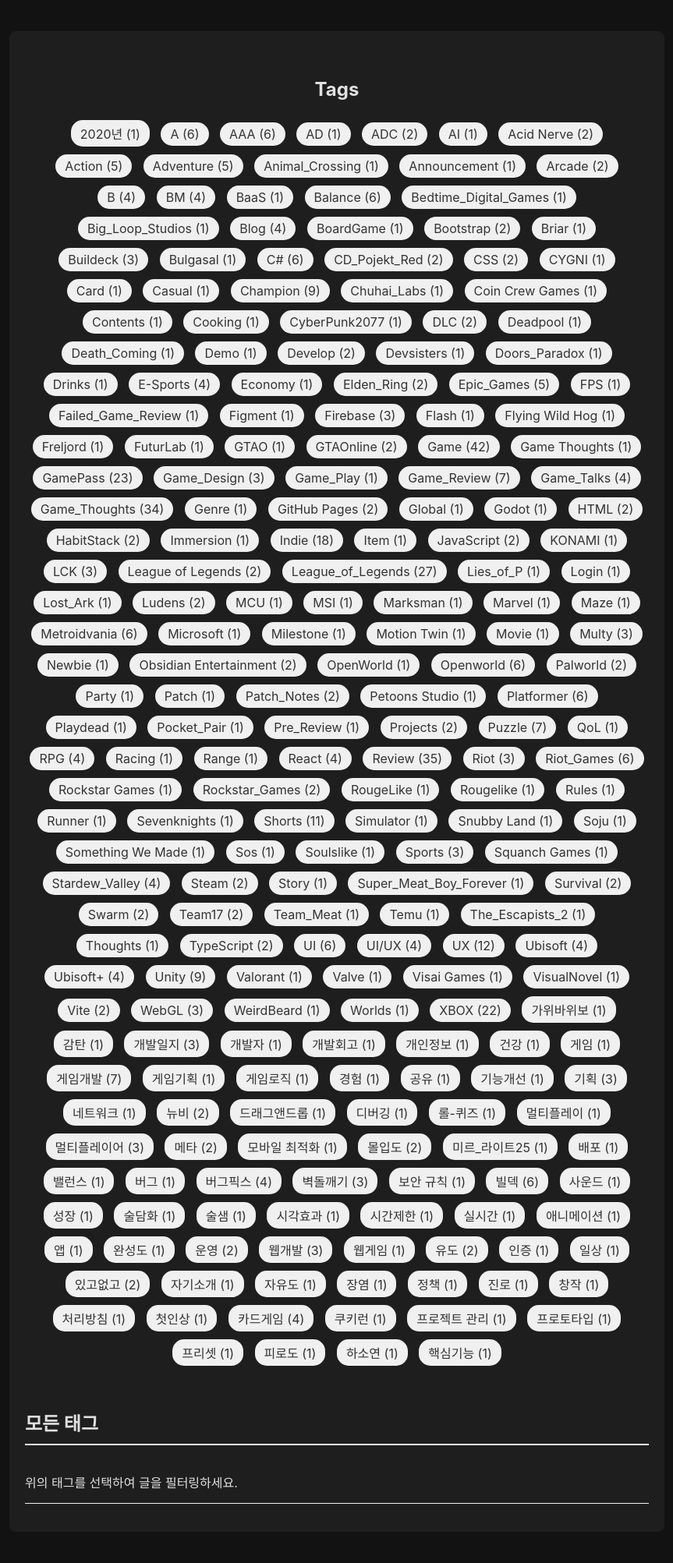
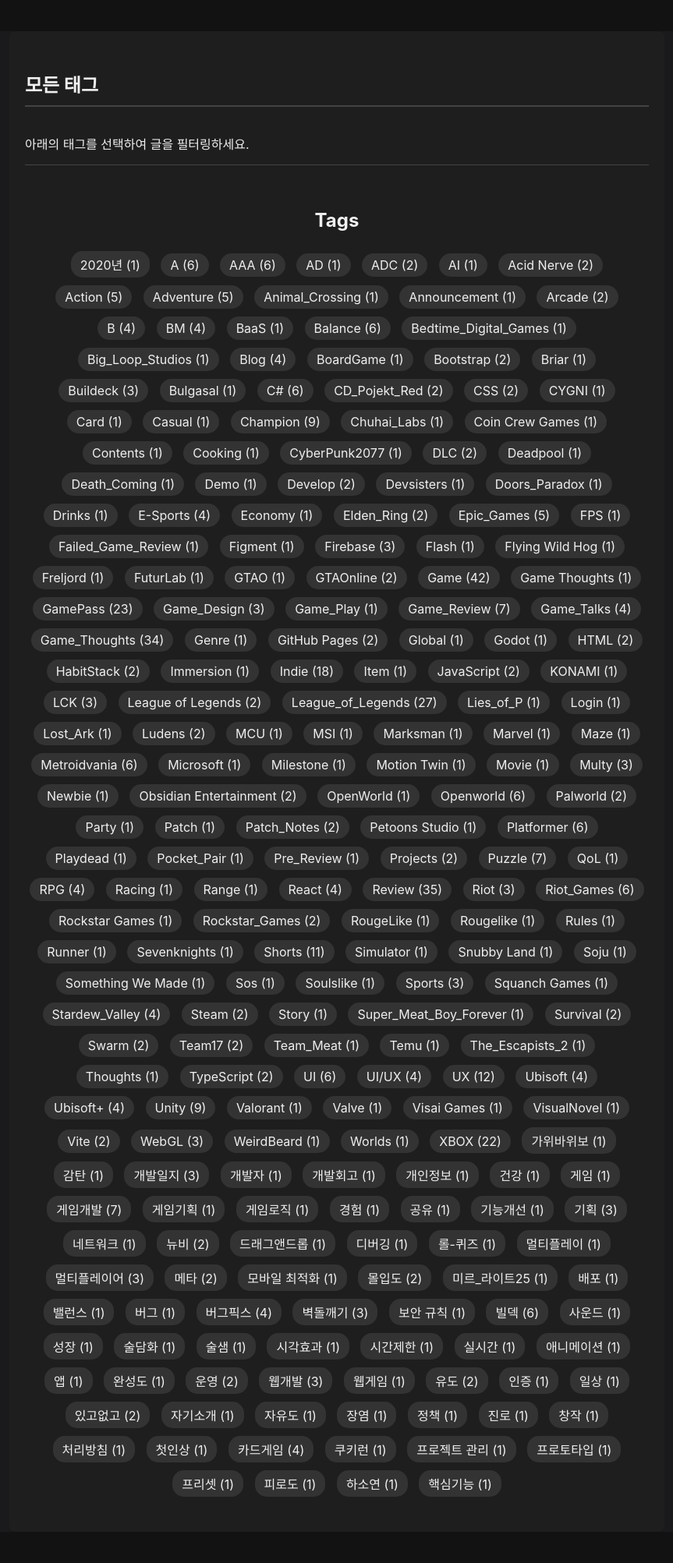
Before and after one commit to hojun313/hojun313.github.io, a Jekyll site: the page built from tags/index.html, in a window 1280 px wide. Shown: the whole page at 78% size, without its empty margins (208-1071 px from the left). Built offline with Jekyll 4.4.1, drawn with Linux system fonts in a browser that asks for light colours.

Commit message:
태그 페이지 수정 1차

```diff
--- a/tags/index.html
+++ b/tags/index.html
@@ -4,6 +4,11 @@ title: "Tags"
 ---
 
 <style>
+  body {
+    /* Assuming a dark theme is desired. If the main site isn't dark, this might need adjustment */
+    background-color: #1a1a1d;
+    color: #f0f0f0;
+  }
   .tag-cloud {
     padding: 20px 0;
     text-align: center;
@@ -12,26 +17,22 @@ title: "Tags"
     display: inline-block;
     padding: 5px 12px;
     margin: 5px;
-    background-color: #f0f0f0;
+    background-color: #333;
     border-radius: 15px;
     text-decoration: none;
-    color: #333;
+    color: #f0f0f0;
     font-size: 1em;
     transition: all 0.2s ease-in-out;
   }
-  .tag-cloud a:hover {
-    background-color: #007bff;
-    color: white;
+  .tag-cloud a:hover, .tag-active {
+    background-color: #bb86fc;
+    color: #1a1a1d;
     transform: scale(1.1);
-  }
-  .tag-active {
-    background-color: #007bff !important;
-    color: white !important;
   }
   #tag-name {
     margin-top: 30px;
     padding-bottom: 10px;
-    border-bottom: 2px solid #eee;
+    border-bottom: 2px solid #444;
   }
   .post-list-by-tag {
     list-style: none;
@@ -39,20 +40,28 @@ title: "Tags"
   }
   .post-list-by-tag li {
     padding: 15px 0;
-    border-bottom: 1px solid #f0f0f0;
+    border-bottom: 1px solid #444;
   }
   .post-list-by-tag a {
     text-decoration: none;
-    color: #333;
+    color: #f0f0f0;
     font-size: 1.2em;
+    transition: color 0.2s ease-in-out;
+  }
+  .post-list-by-tag a:hover {
+    color: #bb86fc;
   }
   .post-list-by-tag .post-date {
     display: block;
-    color: #888;
+    color: #aaa;
     font-size: 0.9em;
     margin-top: 5px;
   }
 </style>
+
+<h2 id="tag-name"></h2>
+<ul id="post-list" class="post-list-by-tag">
+</ul>
 
 <div class="tag-cloud">
   <h2>Tags</h2>
@@ -62,9 +71,6 @@ title: "Tags"
   {% endfor %}
 </div>
 
-<h2 id="tag-name"></h2>
-<ul id="post-list" class="post-list-by-tag">
-</ul>
 
 <script>
   const posts = [
@@ -94,7 +100,7 @@ title: "Tags"
 
     if (!tagName) {
       tagNameHeader.innerText = '모든 태그';
-      postList.innerHTML = '<li>위의 태그를 선택하여 글을 필터링하세요.</li>';
+      postList.innerHTML = '<li>아래의 태그를 선택하여 글을 필터링하세요.</li>';
       return;
     }
 
```
